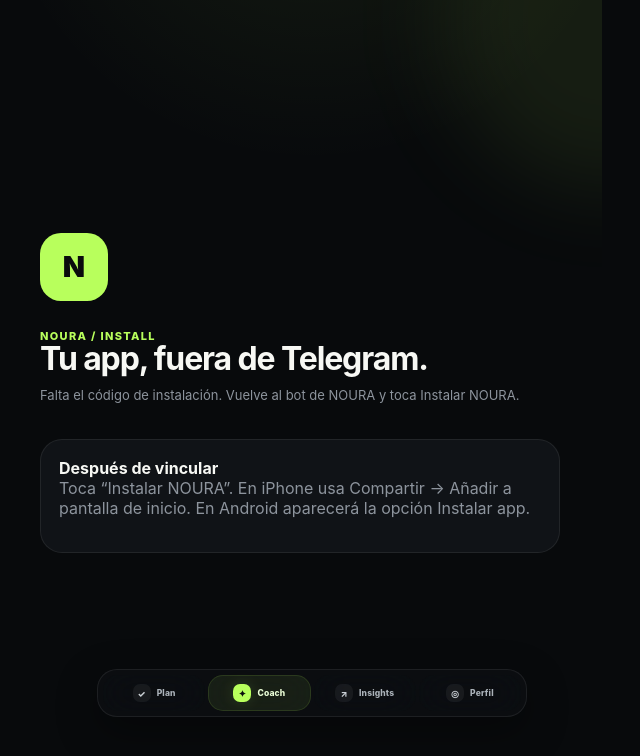
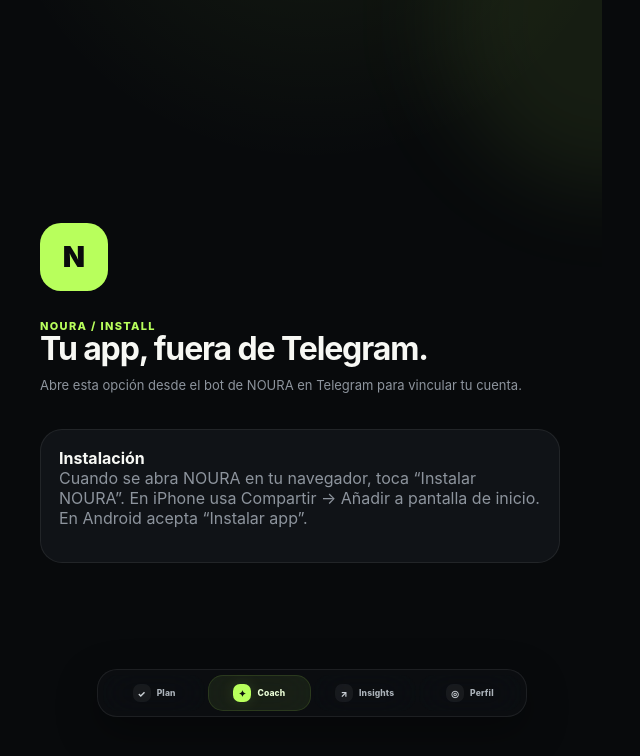
Before and after one commit to itsdjjohn/noura-telegram, a Next.js app: page /install in a window 1280 px wide. Shown: the top 756 px of the page, without its empty margins (328-968 px from the left). Built offline with nearby package versions, Linux system fonts and the light colour scheme.

Commit message:
Make Telegram install handoff automatic

```diff
--- a/app/install/page.tsx
+++ b/app/install/page.tsx
@@ -1,10 +1,10 @@
 "use client";
 
 import { useEffect,useState } from "react";
-import { exchangeInstallCode } from "@/lib/noura-data";
+import { createInstallLink, exchangeInstallCode } from "@/lib/noura-data";
 
 export default function InstallPage(){
- const [status,setStatus]=useState("Vinculando NOURA con este dispositivo…");
- useEffect(()=>{const code=new URLSearchParams(window.location.search).get("code")||"";if(!code){setStatus("Falta el código de instalación. Vuelve al bot de NOURA y toca Instalar NOURA.");return;}exchangeInstallCode(code).then(()=>{setStatus("Dispositivo vinculado ✓");window.setTimeout(()=>window.location.replace("/"),700)}).catch(()=>setStatus("Este enlace expiró o ya fue utilizado. Genera uno nuevo desde Telegram."));},[]);
- return <main className="onboarding onboarding-premium"><div className="onboarding-glow"/><div className="logo-orb">N</div><div className="kicker">NOURA / INSTALL</div><h1>Tu app, fuera de Telegram.</h1><p className="muted lead">{status}</p><div className="card-premium" style={{marginTop:20,maxWidth:520}}><strong>Después de vincular</strong><p className="muted">Toca “Instalar NOURA”. En iPhone usa Compartir → Añadir a pantalla de inicio. En Android aparecerá la opción Instalar app.</p></div></main>;
+ const [status,setStatus]=useState("Preparando NOURA para este dispositivo…");
+ useEffect(()=>{(async()=>{const code=new URLSearchParams(window.location.search).get("code")||"";if(code){try{await exchangeInstallCode(code);setStatus("Dispositivo vinculado ✓ Abriendo NOURA…");window.setTimeout(()=>window.location.replace("/"),700);}catch{setStatus("Este enlace expiró o ya fue utilizado. Genera uno nuevo desde Telegram.");}return;}if(window.Telegram?.WebApp?.initData){try{setStatus("Abriendo el navegador para instalar NOURA…");const url=await createInstallLink();if(window.Telegram.WebApp.openLink)window.Telegram.WebApp.openLink(url);else window.location.href=url;}catch{setStatus("No pude preparar el enlace. Abre primero NOURA desde /start y vuelve a intentarlo.");}return;}setStatus("Abre esta opción desde el bot de NOURA en Telegram para vincular tu cuenta.");})()},[]);
+ return <main className="onboarding onboarding-premium"><div className="onboarding-glow"/><div className="logo-orb">N</div><div className="kicker">NOURA / INSTALL</div><h1>Tu app, fuera de Telegram.</h1><p className="muted lead">{status}</p><div className="card-premium" style={{marginTop:20,maxWidth:520}}><strong>Instalación</strong><p className="muted">Cuando se abra NOURA en tu navegador, toca “Instalar NOURA”. En iPhone usa Compartir → Añadir a pantalla de inicio. En Android acepta “Instalar app”.</p></div></main>;
 }
```
